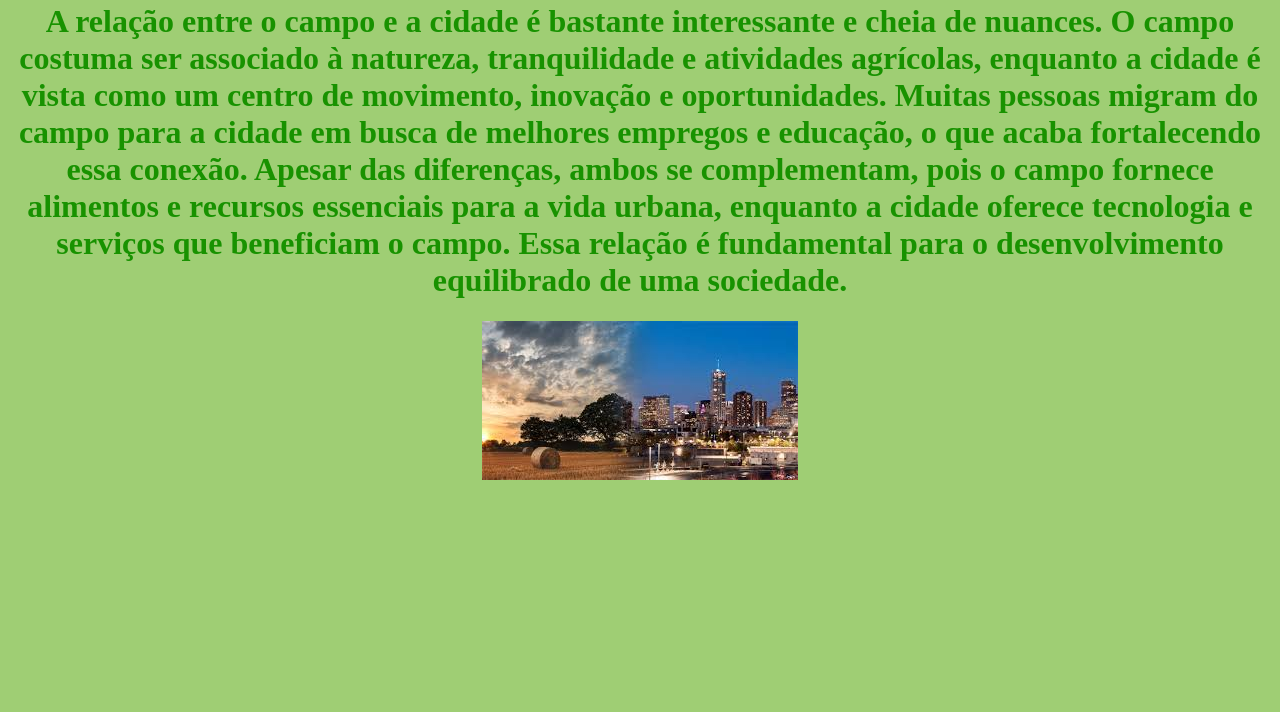
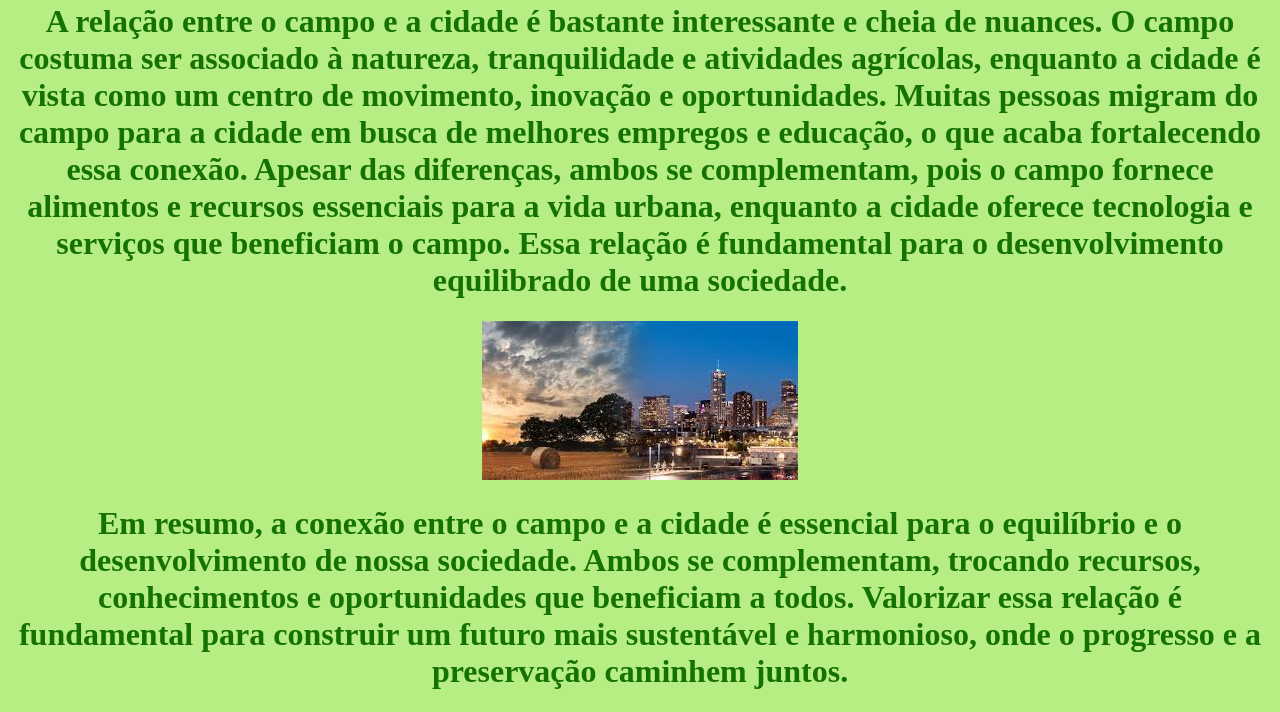
Before and after one commit to Pudimdepao-eater/agrinho-, a plain HTML site: page index.html in a window 1280 px wide. Shown: the part 292-1004 px from the top of the page. Before the commit the page ends 800 px from the top, so only its background shows below. Drawn offline with Linux system fonts and the light colour scheme.

Commit message:
nanananannalalalala

```diff
--- a/index.html
+++ b/index.html
@@ -15,5 +15,6 @@
     <img src="image 1.png">
     <h1> A relação entre o campo e a cidade é bastante interessante e cheia de nuances. O campo costuma ser associado à natureza, tranquilidade e atividades agrícolas, enquanto a cidade é vista como um centro de movimento, inovação e oportunidades. Muitas pessoas migram do campo para a cidade em busca de melhores empregos e educação, o que acaba fortalecendo essa conexão. Apesar das diferenças, ambos se complementam, pois o campo fornece alimentos e recursos essenciais para a vida urbana, enquanto a cidade oferece tecnologia e serviços que beneficiam o campo. Essa relação é fundamental para o desenvolvimento equilibrado de uma sociedade.</h1>
 <img src="images.jpeg">
+  <h1>Em resumo, a conexão entre o campo e a cidade é essencial para o equilíbrio e o desenvolvimento de nossa sociedade. Ambos se complementam, trocando recursos, conhecimentos e oportunidades que beneficiam a todos. Valorizar essa relação é fundamental para construir um futuro mais sustentável e harmonioso, onde o progresso e a preservação caminhem juntos.</h1>
 </body>
 </html>
--- a/style.css
+++ b/style.css
@@ -1,5 +1,5 @@
 body{
     text-align: center;
-    color:rgb(24, 146, 0);
-    background: #9fce74;
+    color:rgb(21, 114, 2);
+    background: #b7ee84;
 }
```
